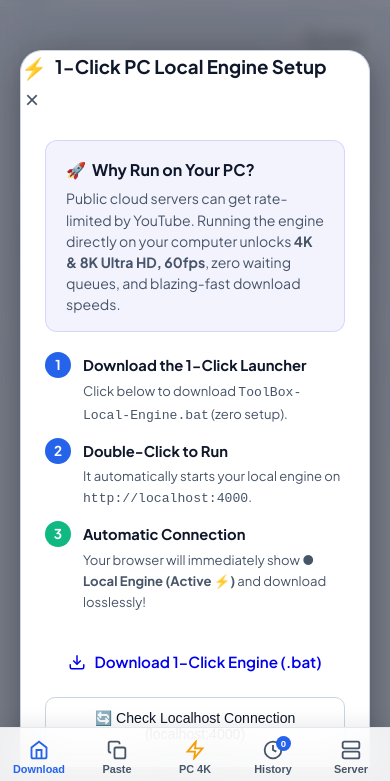
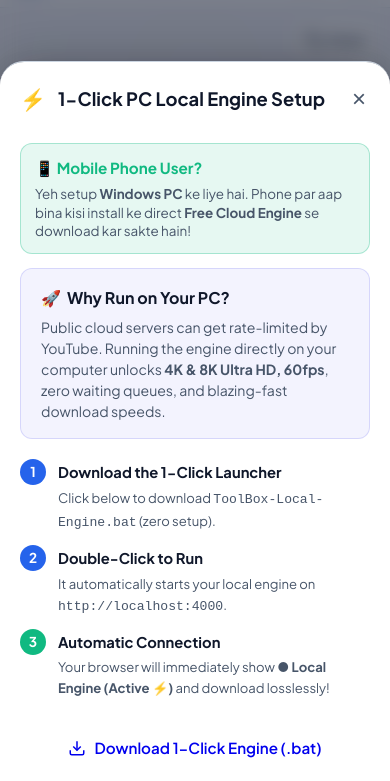
Before and after one commit to Prince789-student/video---download-tool, a website: page public/index.html in a window 390 px wide. Both pictures are taken after a click on the button "Use PC Local Engine (Ultra-fast 4K/8K, 0 wait time)". Shown: the part 57-838 px from the top of the page. Drawn offline with Linux system fonts and the light colour scheme; no server answers.

Commit message:
Fix mobile screen sizing for bottom-sheet modals, add edge-to-edge styling, and enhance 1-click PC Local Engine launcher

```diff
--- a/public/app.js
+++ b/public/app.js
@@ -484,6 +484,15 @@ function setupEventListeners() {
       } finally {
         checkLocalhostBtn.textContent = '🔄 Check Localhost Connection (localhost:4000)';
       }
+    });
+  }
+
+  const useCloudInsteadBtn = document.getElementById('useCloudInsteadBtn');
+  if (useCloudInsteadBtn) {
+    useCloudInsteadBtn.addEventListener('click', () => {
+      switchToBackend(window.DEFAULT_RENDER_URL || 'https://video-download-tool-9u4x.onrender.com');
+      closeLocalEngineModal();
+      showToast('☁️ Free Cloud Mode Activated', 'success');
     });
   }
 
--- a/public/index.html
+++ b/public/index.html
@@ -642,16 +642,23 @@
 
   <!-- 1-Click Local Engine Helper Modal -->
   <div class="progress-overlay hidden" id="localEngineOverlay">
-    <div class="server-modal-wrap" style="max-width: 540px;">
-      <div class="server-modal-header">
-        <h3 style="display:flex; align-items:center; gap:8px;">
+    <div class="server-modal-wrap">
+      <div class="modal-header" style="padding: 1.25rem 1.25rem 0.5rem 1.25rem; margin-bottom: 0;">
+        <div class="modal-title-wrap">
           <span style="font-size: 1.3rem; color: #F59E0B;">⚡</span>
-          <span>1-Click PC Local Engine Setup</span>
-        </h3>
+          <h3 style="margin: 0;">1-Click PC Local Engine Setup</h3>
+        </div>
         <button class="modal-close-btn" id="closeLocalEngineModalBtn">&times;</button>
       </div>
 
-      <div class="modal-body" style="padding: 1.5rem; text-align: left;">
+      <div class="modal-body" style="padding: 1.25rem; text-align: left;">
+        <div class="mobile-only-notice" style="display: none; background: rgba(16, 185, 129, 0.1); border: 1px solid rgba(16, 185, 129, 0.3); border-radius: 12px; padding: 12px 14px; margin-bottom: 14px;">
+          <div style="font-weight: 700; color: #10B981; font-size: 0.95rem; margin-bottom: 4px;">📱 Mobile Phone User?</div>
+          <div style="font-size: 0.84rem; color: var(--text-secondary); line-height: 1.4;">
+            Yeh setup <strong>Windows PC</strong> ke liye hai. Phone par aap bina kisi install ke direct <strong>Free Cloud Engine</strong> se download kar sakte hain!
+          </div>
+        </div>
+
         <div style="background: rgba(99, 102, 241, 0.08); border: 1px solid rgba(99, 102, 241, 0.2); border-radius: 12px; padding: 1rem 1.25rem; margin-bottom: 1.25rem;">
           <h4 style="font-size: 1rem; color: var(--text-primary); margin-bottom: 6px; display: flex; align-items: center; gap: 6px;">
             <span>🚀</span> Why Run on Your PC?
@@ -694,6 +701,9 @@
           </a>
           <button type="button" id="checkLocalhostBtn" class="action-btn secondary" style="padding: 0.75rem; font-size: 0.88rem; border-radius: 10px; border: 1px solid var(--border-medium); background: var(--bg-surface); color: var(--text-primary); cursor: pointer;">
             🔄 Check Localhost Connection (localhost:4000)
+          </button>
+          <button type="button" id="useCloudInsteadBtn" class="action-btn secondary" style="padding: 0.75rem; font-size: 0.88rem; border-radius: 10px; border: 1px dashed var(--accent-blue); background: rgba(59, 130, 246, 0.05); color: var(--accent-blue); cursor: pointer; font-weight: 600;">
+            ☁️ Continue with Free Cloud Mode (No Setup)
           </button>
         </div>
       </div>
--- a/public/style.css
+++ b/public/style.css
@@ -2544,18 +2544,35 @@ body {
   }
 
   /* Native Mobile Bottom-Sheet Modal Transformation */
+  .progress-overlay,
+  .server-settings-overlay,
+  .auth-modal-overlay {
+    padding: 0 !important;
+    align-items: flex-end !important;
+    justify-content: stretch !important;
+    z-index: 2500 !important;
+  }
+
   .progress-modal-wrap,
   .server-modal-wrap,
   .legal-modal-wrap {
     width: 100% !important;
-    max-width: 100% !important;
-    max-height: 85vh !important;
-    margin-top: auto !important;
-    margin-bottom: 0 !important;
-    border-radius: 22px 22px 0 0 !important;
+    max-width: 100vw !important;
+    max-height: 86vh !important;
+    margin: 0 !important;
+    border-radius: 24px 24px 0 0 !important;
+    border-left: none !important;
+    border-right: none !important;
     border-bottom: none !important;
-    padding-bottom: calc(20px + env(safe-area-inset-bottom, 12px)) !important;
+    box-sizing: border-box !important;
+    padding-bottom: calc(30px + env(safe-area-inset-bottom, 16px)) !important;
     animation: slideUpSheet 0.28s cubic-bezier(0.16, 1, 0.3, 1) !important;
+    overflow-y: auto !important;
+    -webkit-overflow-scrolling: touch;
+  }
+
+  .mobile-only-notice {
+    display: block !important;
   }
 
   @keyframes slideUpSheet {
```
Also changed, not shown: server.js (+10 -6 lines).
